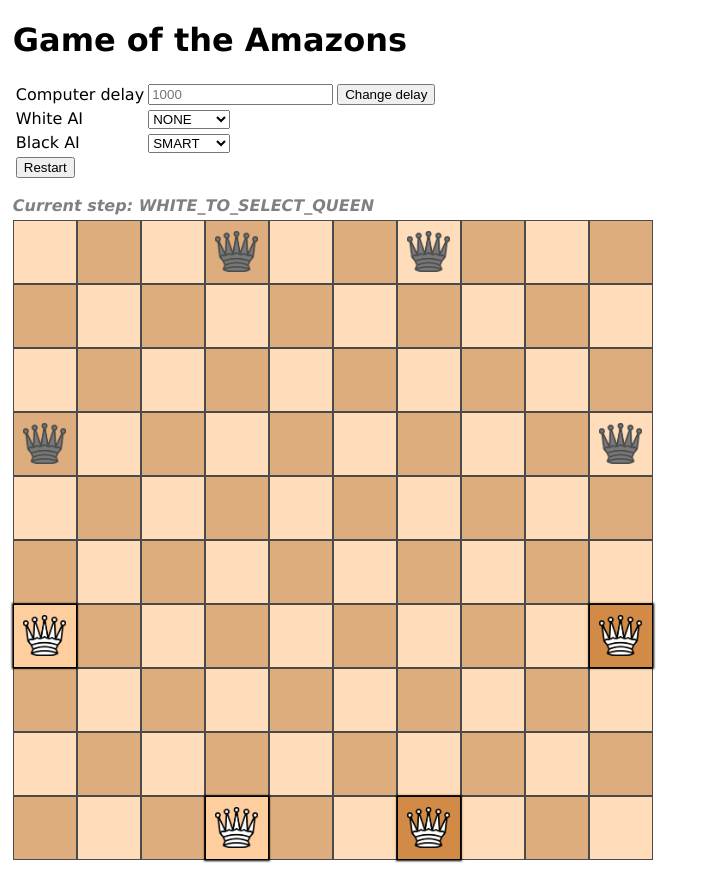
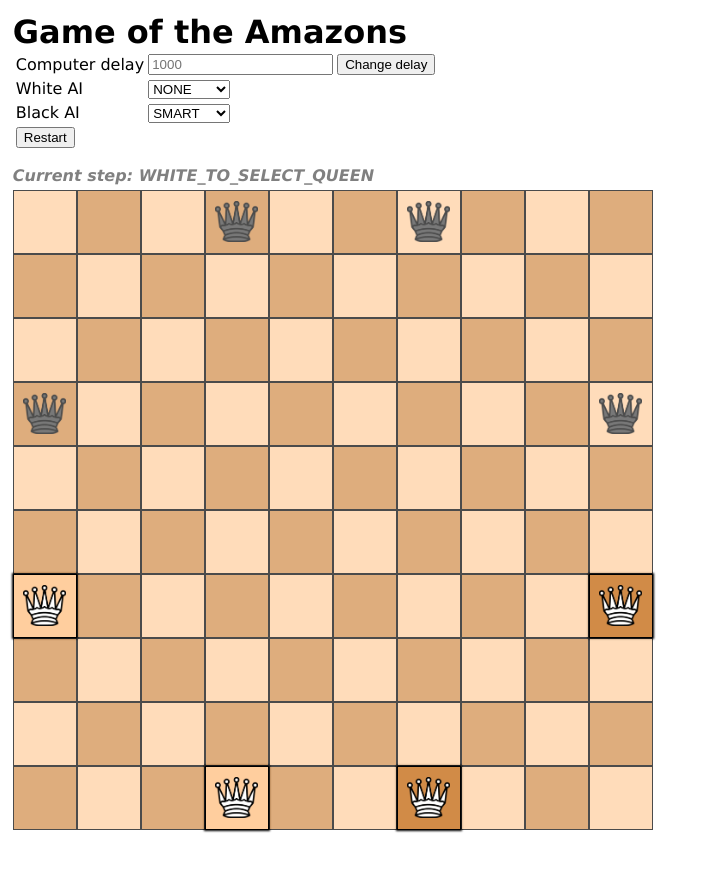
Before and after one commit to helmer/game-of-amazons, a React (Create React App) app: page / in a window 1280 px wide. Shown: the whole page, without its empty margins (0-709 px from the left). After the commit the page ends 843 px from the top, so only its background shows below. Built offline with nearby package versions, Linux system fonts and the light colour scheme.

Commit message:
Fix HTML margin

```diff
--- a/src/App.css
+++ b/src/App.css
@@ -1,10 +1,11 @@
 
 * {
   box-sizing: border-box;
+  margin: 0;
 }
 
 body {
-  margin: 1vw;
+  padding: 1vw;
   font-family: Verdana;
 }
 
--- a/src/App.tsx
+++ b/src/App.tsx
@@ -31,7 +31,7 @@ enum ComputerSmartness {
     NONE = 'NONE',
     RANDOM = 'RANDOM',
     SMART = 'SMART'
-};
+}
 
 const createAI = (smartness: ComputerSmartness, tiles: BoardTiles) => {
     switch (smartness) {
```
